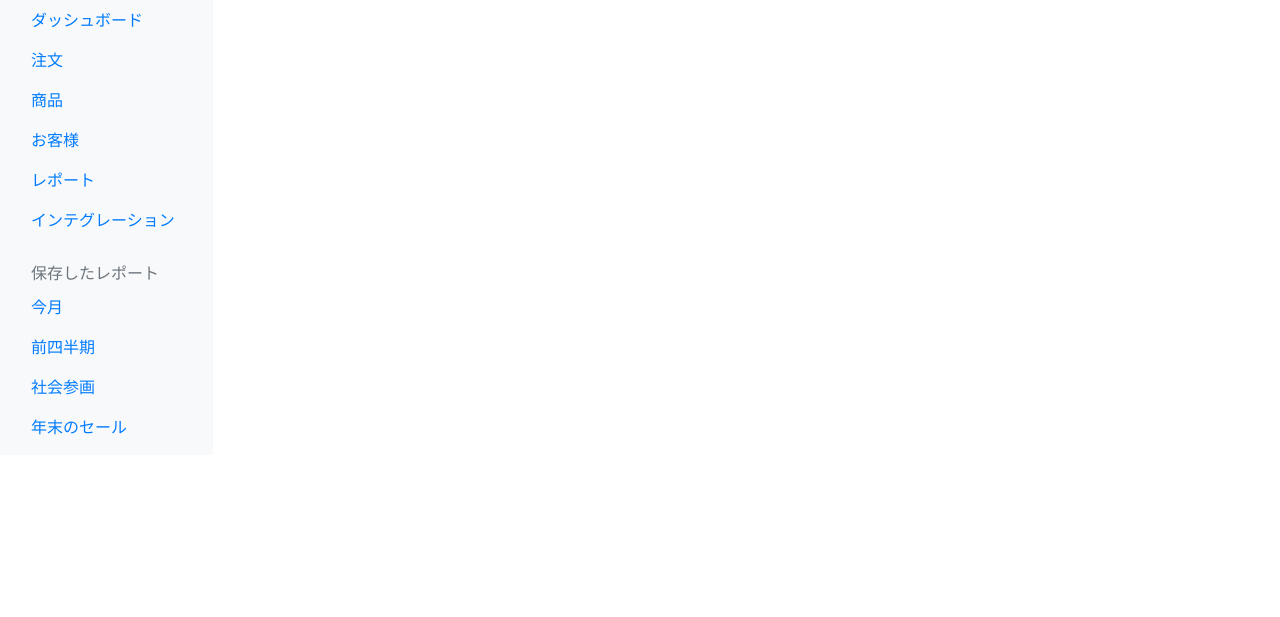
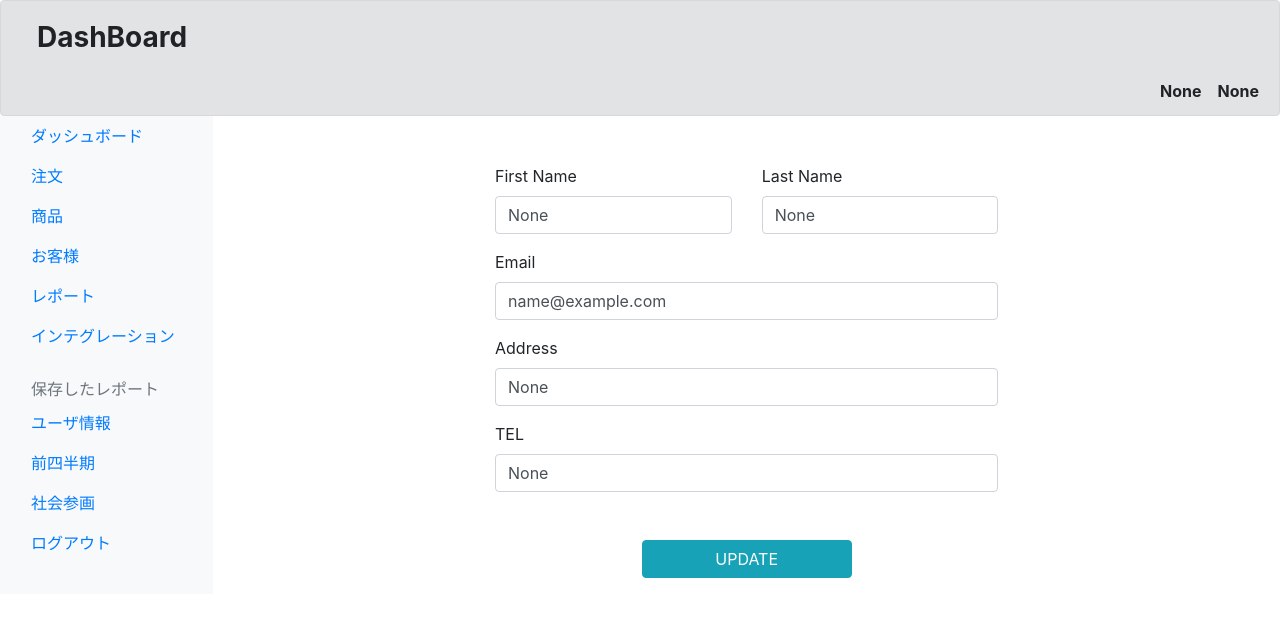
Before and after one commit to cntn-jr/ActionLogger_Django, a Django app: page /updateUser/ in a window 1280 px wide. Shown: the top 617 px of the page. Run offline with Django 3.2, Linux system fonts and the light colour scheme; the visitor is signed in with stand-in values (Sample User, id 1); some libraries are stand-ins or nearby versions.

Commit message:
ユーザ情報の更新とログアウト機能

```diff
--- a/actionLoggerApp/models.py
+++ b/actionLoggerApp/models.py
@@ -13,7 +13,7 @@
             raise ValueError('Users must have an email address')
 
         user = self.model(
-            userId=userId,
+            userId=self.normalize_username(userId),
         )
 
         user.set_password(password)
@@ -34,7 +34,7 @@
         return user
 
 class SiteUser(AbstractBaseUser):
-    userId_regix=RegexValidator(regex='^[0-9]{4-10}$')
+    userId_regix=RegexValidator(regex='^[a-zA-Z0-9-_]{4-10}$')
     userId = models.CharField(
         primary_key=True,
         # validators=[userId_regix],
--- a/actionLoggerApp/urls.py
+++ b/actionLoggerApp/urls.py
@@ -1,8 +1,9 @@
 from django.urls import path, include
-from .views import loginfunc, topPagefunc, updateUserfunc
+from .views import loginfunc, topPagefunc, updateUserfunc, logoutfunc
 
 urlpatterns = [
     path('login/', loginfunc, name='login'),
     path('topPage/', topPagefunc, name='topPage'),
     path('updateUser/', updateUserfunc, name='updateUser'),
+    path('logout/', logoutfunc, name='logout'),
 ]
--- a/actionLoggerApp/views.py
+++ b/actionLoggerApp/views.py
@@ -1,7 +1,8 @@
 from django.shortcuts import render
-from django.contrib.auth import authenticate, login
+from django.contrib.auth import authenticate, login, logout
 from django.contrib.auth.decorators import login_required
-from django.shortcuts import redirect
+from django.shortcuts import redirect, get_object_or_404
+from .models import SiteUser
 
 # Create your views here.
 def loginfunc(request):
@@ -18,10 +19,28 @@
     else:
         return render(request, 'login.html', {'pageTitle':'Login'})
 
+def logoutfunc(request):
+    logout(request)
+    return redirect('login')
+
 @login_required #ユーザがログインしていれば
+# トップページ
 def topPagefunc(request):
-    return render(request, 'topPage.html', {'pageTitle':'DashBoard'})
+    return render(request, 'topPage.html', {'pageTitle':'DashBoard', 'loginUser' : request.user})
 
 @login_required
+# ユーザの情報を更新
 def updateUserfunc(request):
-    return render(request, 'updateUser.html', {'pageTitle':'updateUser'})
+    if request.method == 'GET':
+        # ページの表示
+        return render(request, 'updateUser.html', {'pageTitle':'updateUser', 'loginUser' : request.user})
+    else:
+        # ユーザ上更新の処理
+        user = request.user
+        user.firstName = request.POST['firstName']
+        user.lastName = request.POST['lastName']
+        user.address = request.POST['address']
+        user.email = request.POST['email']
+        user.tel = request.POST['tel']
+        user.save()
+        return redirect('topPage')
--- a/actionLoggerProject/settings.py
+++ b/actionLoggerProject/settings.py
@@ -125,3 +125,5 @@
 STATIC_URL = '/static/'
 
 AUTH_USER_MODEL = 'actionLoggerApp.SiteUser'
+
+LOGIN_URL = 'login'
--- a/templates/base_dashboard.html
+++ b/templates/base_dashboard.html
@@ -12,6 +12,17 @@
         <title>{{pageTitle}} -ActionLogger-</title>
     </head>
     <body>
+        <div class="alert alert-secondary mb-0" role="alert">
+            <h3 class="alert-heading">
+                <a class='alert-link nav-link' href='{% url 'topPage' %}'>DashBoard</a>
+            </h3>
+            <p class='ml-5'></p>
+            <div class='userInfo text-right'>
+                <a class='alert-link' href='{% url 'updateUser' %}'>
+                    {{ loginUser.lastName }}　{{ loginUser.firstName }}
+                </a>
+            </div>
+        </div>
         {% block header %}
         {% endblock header %}
         <div class="container-fluid">
@@ -20,7 +31,7 @@
                     <div class="sidebar-sticky">
                         <ul class="nav flex-column">
                             <li class="nav-item">
-                                <a class="nav-link active" href="#">
+                                <a class="nav-link" href="{% url 'topPage' %}">
                                     <span data-feather="home"></span>
                                     <!-- Dashboard <span class="sr-only">(current)</span> -->
                                     ダッシュボード <span class="sr-only">(現在位置)</span>
@@ -67,9 +78,9 @@
                         </h6>
                         <ul class="nav flex-column mb-2">
                             <li class="nav-item">
-                                <a class="nav-link" href="#">
+                                <a class="nav-link" href='{% url 'updateUser' %}'>
                                     <!-- Current month -->
-                                    今月
+                                    ユーザ情報
                                 </a>
                             </li>
                             <li class="nav-item">
@@ -85,9 +96,9 @@
                                 </a>
                             </li>
                             <li class="nav-item">
-                                <a class="nav-link" href="#">
+                                <a class="nav-link" href="{% url 'logout' %}">
                                     <!-- Year-end sale -->
-                                    年末のセール
+                                    ログアウト
                                 </a>
                             </li>
                         </ul>
--- a/templates/topPage.html
+++ b/templates/topPage.html
@@ -1,7 +1,3 @@
 {% extends 'base_dashboard.html' %}
 {% block header %}
-    <div class="alert alert-secondary mb-0" role="alert">
-        <h3 class="alert-heading">DashBoard</h3>
-        <p class='ml-5'></p>
-    </div>
 {% endblock header %}
--- a/templates/updateUser.html
+++ b/templates/updateUser.html
@@ -1 +1,34 @@
 {% extends 'base_dashboard.html' %}
+{% block header %}
+{% endblock header %}
+{% block content %}
+    <div class='container col-5 mt-5'>
+        <form method="post">{% csrf_token %}
+            <div class="form-group row">
+                <div class='col'>
+                    <label for="exampleFormControlInput1">First Name</label>
+                    <input type="text" class="form-control" id="exampleFormControlInput1" placeholder="" name='firstName' value={{loginUser.firstName}}>
+                </div>
+                <div class='col'>
+                    <label for="exampleFormControlInput1">Last Name</label>
+                    <input type="text" class="form-control" id="exampleFormControlInput1" placeholder="" name='lastName' value={{loginUser.lastName}}>
+                </div>
+            </div>
+            <div class="form-group">
+                <label for="exampleFormControlInput1">Email</label>
+                <input type="email" class="form-control" id="exampleFormControlInput1" placeholder="" name='email' value={{loginUser.email}}>
+            </div>
+            <div class="form-group">
+                <label for="exampleFormControlInput1">Address</label>
+                <input type="text" class="form-control" id="exampleFormControlInput1" placeholder="" name='address' value={{loginUser.address}}>
+            </div>
+            <div class="form-group">
+                <label for="exampleFormControlInput1">TEL</label>
+                <input type="text" class="form-control" id="exampleFormControlInput1" placeholder="" name='tel' value={{loginUser.tel}}>
+            </div>
+            <div class="form-group text-center mt-5">
+                <button class="btn btn-info text-white col-5" type='submit'>UPDATE</button>
+            </div>
+        </form>
+    </div>
+{% endblock content %}
```
Also changed, not shown: actionLoggerApp/migrations/0012_auto_20210212_0209.py (added), actionLoggerApp/migrations/0013_auto_20210212_0211.py (added), actionLoggerApp/migrations/0014_auto_20210212_0244.py (added), actionLoggerApp/migrations/0015_auto_20210212_0246.py (added), actionLoggerApp/migrations/0016_auto_20210212_0301.py (added).
